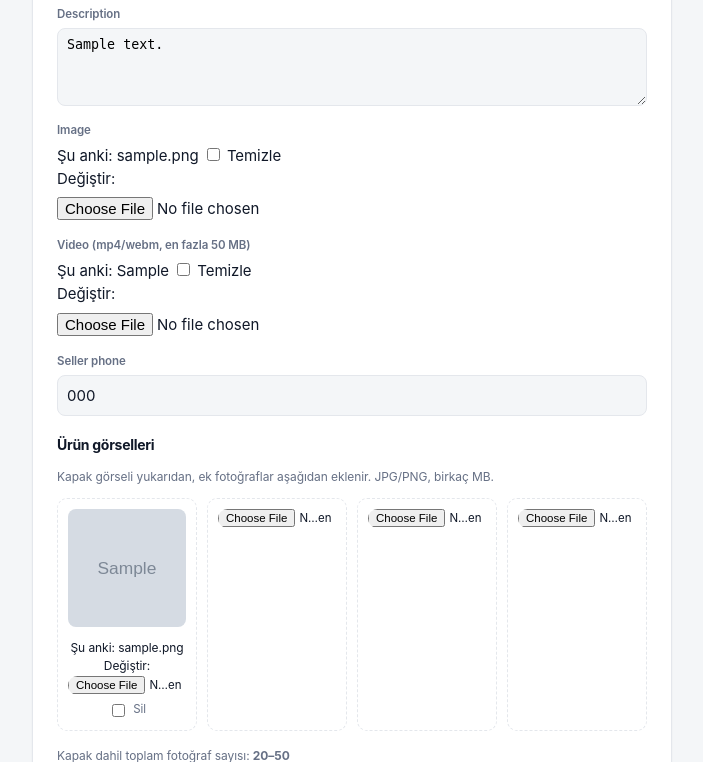
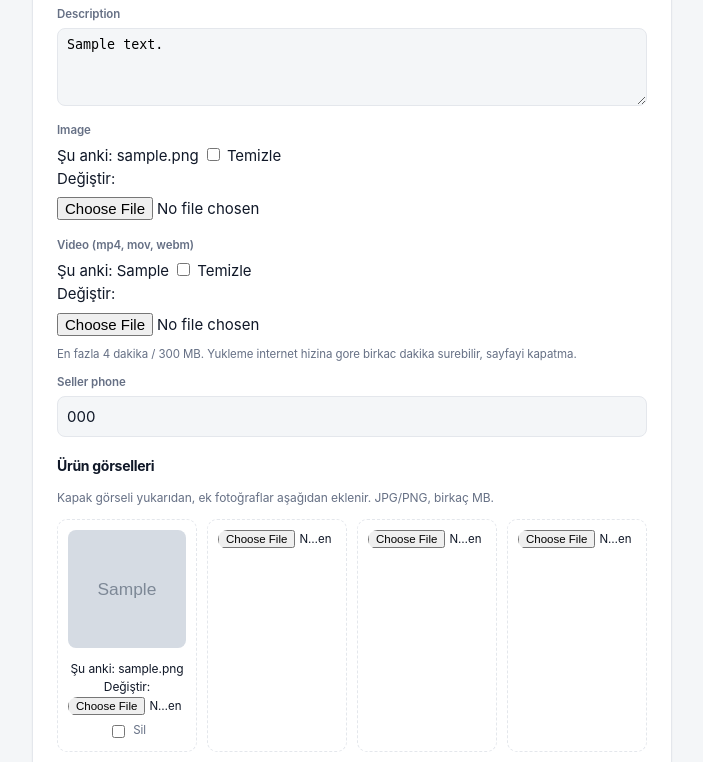
Before and after one commit to akarakaya1903-dotcom/balkanbaazar, a Django app: page /ilanlarim/1/ in a window 1280 px wide. Shown: the part 860-1622 px from the top of the page, without its empty margins (288-991 px from the left). Run offline with Django 5.2, Linux system fonts and the light colour scheme; a user stored in the database is signed in; tables that the repository leaves empty hold one stand-in row (values such as "Sample post"); grey boxes marked "Sample" are stand-in pictures; data that the repository does not hold is empty.

Commit message:
uzun video

```diff
--- a/config/settings.py
+++ b/config/settings.py
@@ -164,7 +164,8 @@ MAX_LISTING_IMAGES = int(os.environ.get("MAX_LISTING_IMAGES", "50"))
 # Cok fotografli / videolu yuklemeler
 DATA_UPLOAD_MAX_NUMBER_FILES = 300
 DATA_UPLOAD_MAX_NUMBER_FIELDS = 5000
-MAX_VIDEO_MB = int(os.environ.get("MAX_VIDEO_MB", "50"))
+MAX_VIDEO_MB = int(os.environ.get("MAX_VIDEO_MB", "300"))
+MAX_VIDEO_SECONDS = int(os.environ.get("MAX_VIDEO_SECONDS", "240"))
 
 # Google ile giris (Google Cloud Console > OAuth istemcisi)
 GOOGLE_CLIENT_ID = os.environ.get("GOOGLE_CLIENT_ID", "")
--- a/market/context_processors.py
+++ b/market/context_processors.py
@@ -68,6 +68,8 @@ def site_context(request):
         "fav_ids": fav_ids,
         "google_enabled": bool(_s.GOOGLE_CLIENT_ID),
         "max_video_mb": _s.MAX_VIDEO_MB,
+        "max_video_sec": _s.MAX_VIDEO_SECONDS,
+        "max_video_min": _s.MAX_VIDEO_SECONDS // 60,
         "min_images": _s.MIN_LISTING_IMAGES,
         "max_images": _s.MAX_LISTING_IMAGES,
         "visit_stats": visit_stats,
--- a/market/forms.py
+++ b/market/forms.py
@@ -9,6 +9,14 @@ from .models import (Category, City, Listing, ListingImage, ListingVariant, Mode
 
 
 class VideoCleanMixin:
+    def __init__(self, *args, **kwargs):
+        super().__init__(*args, **kwargs)
+        if "video" in self.fields:
+            self.fields["video"].label = "Video (mp4, mov, webm)"
+            self.fields["video"].help_text = (
+                f"En fazla {settings.MAX_VIDEO_SECONDS // 60} dakika / {settings.MAX_VIDEO_MB} MB. "
+                "Yukleme internet hizina gore birkac dakika surebilir, sayfayi kapatma.")
+
     def clean_video(self):
         v = self.cleaned_data.get("video")
         if v and hasattr(v, "size"):
--- a/static/css/theme2.css
+++ b/static/css/theme2.css
@@ -73,3 +73,11 @@ header.top{background:var(--hdr-bg)!important;color:var(--hdr-fg);border-bottom:
 .favform{position:absolute;top:10px;right:10px;z-index:4;margin:0}
 .favbtn{display:grid;place-items:center;width:36px;height:36px;border-radius:50%;border:0;background:rgba(255,255,255,.94);color:#667085;font-size:19px;line-height:1;cursor:pointer;box-shadow:0 2px 8px rgba(16,24,40,.18);text-decoration:none}
 .favbtn.on{color:#E11D48}
+
+/* Video yukleme ilerleme cubugu */
+.upbar{position:fixed;inset:0;z-index:300;background:rgba(0,0,0,.6);display:grid;place-items:center}
+.upbox{background:#fff;color:#101828;border-radius:18px;padding:22px 26px;width:min(86vw,360px);text-align:center;box-shadow:0 20px 60px rgba(0,0,0,.4)}
+.upbox b{font-size:30px;display:block;margin-bottom:10px;color:#0E7C86}
+.uptrack{height:10px;border-radius:6px;background:#E4E7EC;overflow:hidden}
+.uptrack i{display:block;height:100%;width:0;background:linear-gradient(90deg,#14A3AE,#0E7C86);transition:width .2s}
+.upbox small{display:block;margin-top:12px;color:#667085}
--- a/templates/market/mylistings/form.html
+++ b/templates/market/mylistings/form.html
@@ -79,8 +79,28 @@
     </form>
   </div>
 </section></div>
-<script>(function(){var v=document.querySelector('input[type=file][name="video"]');if(!v){return;}var MAX={{ max_video_mb }}*1024*1024;
+<script>(function(){var v=document.querySelector('input[type=file][name="video"]');if(!v){return;}
+var MAXB={{ max_video_mb }}*1048576,MAXS={{ max_video_sec }};
 v.addEventListener("change",function(){var f=v.files[0];if(!f){return;}
-if(f.size>MAX){alert("Video "+Math.round(f.size/1048576)+" MB. En fazla {{ max_video_mb }} MB / Max {{ max_video_mb }} MB");v.value="";return;}
-if(!/\.(mp4|webm|mov)$/i.test(f.name)){alert("mp4, webm, mov");v.value="";}});})();</script>
+  if(f.size>MAXB){alert("Video "+Math.round(f.size/1048576)+" MB. En fazla {{ max_video_mb }} MB / Max {{ max_video_mb }} MB");v.value="";return;}
+  if(!/\.(mp4|webm|mov)$/i.test(f.name)){alert("mp4, webm, mov");v.value="";return;}
+  var el=document.createElement("video");el.preload="metadata";
+  el.onloadedmetadata=function(){URL.revokeObjectURL(el.src);if(el.duration&&el.duration>MAXS+5){alert("Video "+(Math.round(el.duration/6)/10)+" dk. En fazla {{ max_video_min }} dakika / Max {{ max_video_min }} min");v.value="";}};
+  el.src=URL.createObjectURL(f);});
+var form=v.closest("form");
+form.addEventListener("submit",function(e){
+  if(!v.files.length||e.defaultPrevented){return;}
+  e.preventDefault();
+  var bar=document.createElement("div");bar.className="upbar";
+  bar.innerHTML='<div class="upbox"><b>0%</b><div class="uptrack"><i></i></div><small>Yükleniyor, sayfayı kapatma / Uploading, do not close</small></div>';
+  document.body.appendChild(bar);
+  var txt=bar.querySelector("b"),fill=bar.querySelector("i"),xhr=new XMLHttpRequest();
+  xhr.open("POST",form.action||location.href);
+  xhr.upload.onprogress=function(ev){if(ev.lengthComputable){var p=Math.round(ev.loaded/ev.total*100);txt.textContent=p+"%";fill.style.width=p+"%";}};
+  xhr.onload=function(){bar.remove();
+    if(xhr.status>=400){alert("Hata "+xhr.status);return;}
+    var u=xhr.responseURL||location.href;document.open();document.write(xhr.responseText);document.close();try{history.replaceState(null,"",u);}catch(x){}};
+  xhr.onerror=function(){bar.remove();alert("Yükleme başarısız / Upload failed");};
+  xhr.send(new FormData(form));});
+})();</script>
 {% endblock %}
```
Also changed, not shown: templates/market/panel/product_form.html (+23 -3 lines), 1 other file.
